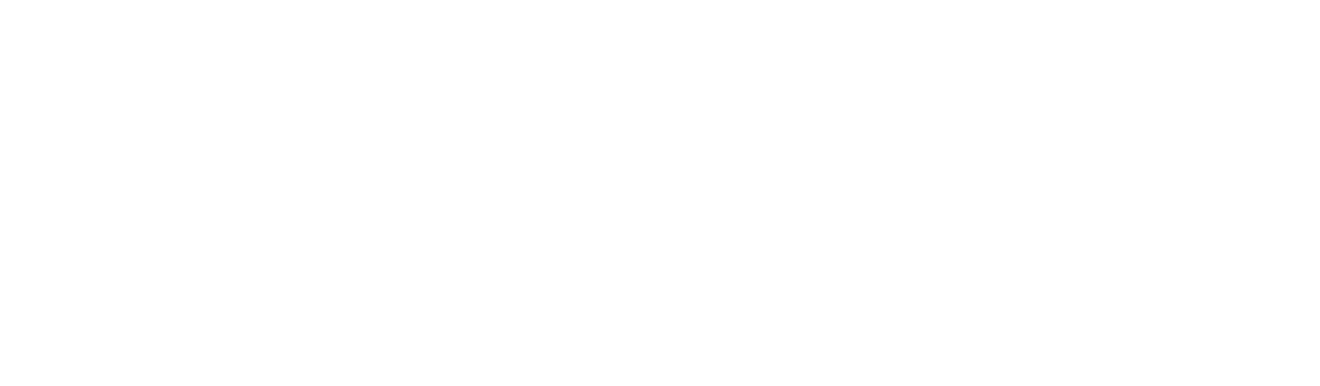
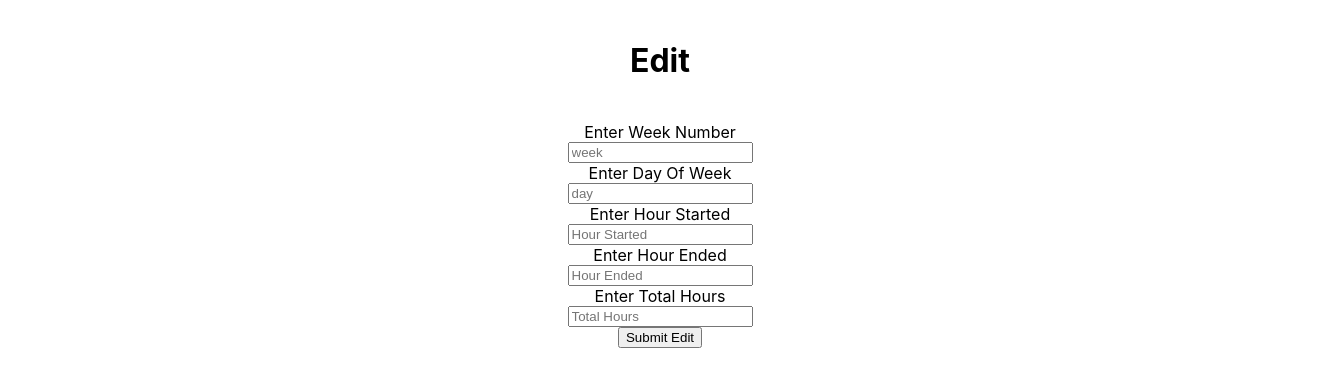
Before and after one commit to HugoHern/OnTheClock-App, a React (Create React App) app in the folder client/: page /edit in a window 1280 px wide. Before the commit this address had no page. Shown: the top 386 px of the page, 1320 px wide, since content can reach past the window. Built offline with nearby package versions, Linux system fonts and the light colour scheme.

Commit message:
added the post request to the modal component to add hours

```diff
--- a/client/src/App.js
+++ b/client/src/App.js
@@ -2,25 +2,29 @@
 import './App.css';
 
 
-import {BrowserRouter, Routes, Route, Link } from "react-router-dom";
+import {BrowserRouter, Routes, Route } from "react-router-dom";
 import Hours from './pages/Hours';
 import Login from './pages/Login';
 import Signup from './pages/Signup';
-import DailyHours from './pages/DailyHours';
+import DailyHours from './components/DailyHours';
+import Edit from './pages/Edit';
 
 function App() {
   return (
+    <BrowserRouter>
     <div className="App">
 
-      <BrowserRouter>
+
       <Routes>
         <Route path="/" element={<Hours/>} />
        <Route path="login" element={<Login />} />
        <Route path="signup" element={<Signup />} />
        <Route path="dailyhours" element={<DailyHours />} />
+       <Route path= 'edit' element={<Edit />} />
       </Routes>
-      </BrowserRouter>
+
     </div>
+    </BrowserRouter>
   );
 }
 
--- /dev/null
+++ b/client/src/components/DailyHours.js
@@ -0,0 +1,119 @@
+import React, { useState, useEffect } from "react";
+import Grid from "@mui/material/Grid";
+import Button from "@mui/material/Button";
+import Card from "@mui/material/Card";
+import Typography from "@mui/material/Typography";
+import Header from "./Header";
+import Box from "@mui/material/Box";
+import axios from "axios";
+import {Routes, Route} from 'react-router-dom';
+
+import Edit from '../pages/Edit';
+
+/*const mondayHours = {
+  day: "Monday",
+  hourStarted: "12:00",
+  hourEnded: "18:00",
+  totalHours: 6,
+};
+
+const weekdays = [
+  mondayHours,
+  mondayHours,
+  mondayHours,
+  mondayHours,
+  mondayHours,
+  mondayHours,
+  mondayHours,
+];*/
+
+function DailyHours() {
+  const [dailyHours, setDailyHours] = useState([]);
+  const [id, setID] = useState('');
+
+  <Routes>
+    <Route path="/edit" element={<Edit props={id} />} />
+  </Routes>
+
+
+
+  const deleteTime = (id, e) => {
+    axios.delete(`http://localhost:5000/time/delete/${id}`).then((res) => {
+      console.log(res);
+      console.log(res.data);
+    });
+
+    const time = dailyHours.filter((item) => item.id !== id);
+    setDailyHours(time);
+  };
+
+  useEffect(() => {
+    const fetchData = async () => {
+      try {
+        const response = await axios.get("http://localhost:5000/time");
+        setDailyHours(response.data);
+      } catch (error) {
+        console.log(error.response.data);
+        console.log(error.response.status);
+      }
+
+    };
+
+    fetchData();
+  }, []);
+
+  console.log(dailyHours);
+
+  return (
+    <>
+      <Box
+        className="box-container"
+        sx={{
+          display: "flex",
+          justifyContent: "center",
+          alignItems: "center",
+          alignContent: "center",
+        }}
+      >
+        <Grid sx={{ flexGrow: 1 }} container spacing={2}>
+          <Grid item xs={12}>
+            <Grid
+              container
+              justifyContent="center"
+              alignItems="center"
+              spacing={3}
+            >
+              {dailyHours.map((value) => (
+                <Grid item key={Math.random(value.totalHours)}>
+                  <Card variant="outlined">
+                    <Typography sx={{ mb: 1.5 }} color="text.secondary">
+                      {value.day}
+                    </Typography>
+                    <Typography sx={{ mb: 1.5 }} color="text.secondary">
+                      Starting Time: {value.hourStarted}
+                    </Typography>
+                    <Typography sx={{ mb: 1.5 }} color="text.secondary">
+                      Ending Time: {value.hourEnded}
+                    </Typography>
+                    <Typography sx={{ mb: 1.5 }} color="text.secondary">
+                      Total Hours: {value.totalHours}
+                    </Typography>
+                    <Button size="small" href='/edit' onClick={(e) => setID(value._id)}> Edit </Button>
+                    <Button
+                      size="small"
+                      onClick={(e) => deleteTime(value._id, e)}
+                    >
+                      Delete
+                    </Button>
+                  </Card>
+                </Grid>
+              ))}
+            </Grid>
+          </Grid>
+        </Grid>
+      </Box>
+    </>
+  );
+}
+
+export default DailyHours;
--- a/client/src/components/Modal.js
+++ b/client/src/components/Modal.js
@@ -1,6 +1,34 @@
-import React from 'react'
+import React, {useState} from 'react'
+import axios from "axios";
+
 
 function Modal({closeModal}) {
+
+  const [time, setTime] = useState({})
+
+  const handleChange = (event) => {
+    const name = event.target.name
+    const value = event.target.value
+    setTime(values => ({...values, [name]: value}))
+  }
+
+  const handleSubmit = (event) => {
+    event.preventDefault();
+    axios
+      .post(`http://localhost:5000/time`, {
+        day: time.day,
+        hourStarted: time.hourStarted,
+        hourEnded: time.hourEnded,
+        totalHours: time.totalHours
+      })
+      .then((res) => {
+        console.log("Posted Time");
+      })
+      .catch((err) => {
+        console.log("err");
+      });
+    }
+
   return (
     <>
     <div>
@@ -8,9 +36,11 @@
     </div>
     <div>
         <form>
-            <input placeholder='Enter Day' />
-            <input placeholder='Enter Hours'/>
-            <button onClick={console.log('submitted')}>Submit</button>
+            <input type='text' name='day' onChange={handleChange} placeholder='Enter Date' />
+            <input type ='text' name='hourStarted' onChange={handleChange} placeholder = 'Enter Hour Started'/>
+            <input type = 'text' name='hourEnded' onChange={handleChange} placeholder='Enter Hour Ended'/>
+            <input type='number' name='totalHours' onChange={handleChange} placeholder='Enter Total Daily Hours'/>
+            <button onClick={handleSubmit}>Submit</button>
         </form>
     </div>
     </>
--- a/client/src/pages/DailyHours.js
+++ /dev/null
@@ -1,114 +0,0 @@
-import React, {useState, useEffect} from "react";
-import Grid from "@mui/material/Grid";
-import Button from '@mui/material/Button';
-import Card from "@mui/material/Card";
-import Typography from "@mui/material/Typography";
-import Header from '../components/Header'
-import Box from "@mui/material/Box";
-import "./pages.css";
-import axios from "axios";
-
-
-/*const mondayHours = {
-  day: "Monday",
-  hourStarted: "12:00",
-  hourEnded: "18:00",
-  totalHours: 6,
-};
-
-const weekdays = [
-  mondayHours,
-  mondayHours,
-  mondayHours,
-  mondayHours,
-  mondayHours,
-  mondayHours,
-  mondayHours,
-];*/
-
-
-function DailyHours() {
-
-  const [dailyHours, setDailyHours] = useState([]);
-
-  const deleteTime = (id, e) => {
-    axios.delete(`http://localhost:5000/time/delete/${id}`)
-    .then(res => {
-        console.log(res);
-        console.log(res.data);
-      })
-
-
-      const time = dailyHours.filter(item => item.id !== id);
-      setDailyHours(time);
-    }
-
-
-
-  useEffect(() => {
-    const fetchData = async () => {
-      try {
-        const response = await axios.get("http://localhost:5000/time");
-        setDailyHours(response.data);
-      } catch (error) {
-        console.log(error.response.data);
-        console.log(error.response.status);
-      }
-    };
-
-    fetchData()
-  }, []);
-
-
-  console.log(dailyHours)
-
-
-  return (
-    <>
-    <Header />
-      <Box
-      className="box-container"
-      sx={{
-        display: "flex",
-        justifyContent: "center",
-        alignItems: "center",
-        alignContent: "center",
-      }}
-    >
-      <Grid sx={{ flexGrow: 1 }} container spacing={2}>
-        <Grid item xs={12}>
-          <Grid
-            container
-            justifyContent="center"
-            alignItems="center"
-            spacing={3}
-          >
-            {dailyHours.map((value) => (
-              <Grid item key={Math.random(value.totalHours)}>
-                <Card variant="outlined">
-                  <Typography sx={{ mb: 1.5 }} color="text.secondary">
-                    {value.day}
-                  </Typography>
-                  <Typography sx={{ mb: 1.5 }} color="text.secondary">
-                  Starting Time:  {value.hourStarted}
-                  </Typography>
-                  <Typography sx={{ mb: 1.5 }} color="text.secondary">
-                  Ending Time: {value.hourEnded}
-                  </Typography>
-                  <Typography sx={{ mb: 1.5 }} color="text.secondary">
-                    Total Hours: {value.totalHours}
-                  </Typography>
-                  <Button size="small">Edit</Button>
-                  <Button size="small" onClick={(e) => deleteTime(value._id, e)}>Delete</Button>
-                </Card>
-              </Grid>
-            ))}
-          </Grid>
-        </Grid>
-      </Grid>
-    </Box>
-    </>
-  );
-}
-
-export default DailyHours;
--- /dev/null
+++ b/client/src/pages/Edit.js
@@ -0,0 +1,76 @@
+import React, { useState } from "react";
+import axios from "axios";
+
+
+function Edit(props) {
+  const [hours, setHours] = useState({});
+
+  const handleChange = (event) => {
+    const name = event.target.name
+    const value = event.target.value
+    setHours(values => ({...values, [name]: value}))
+  }
+
+  const handleSubmit = (event) => {
+    event.preventDefault();
+    console.log(hours);
+    console.log(props.id)
+
+    axios
+      .put(`http://localhost:5000/time/edit/${props.id}`, {
+        week: hours.week,
+        day: hours.day,
+      })
+      .then((res) => {
+        console.log("Edited time");
+      })
+      .catch((err) => {
+        console.log("err");
+      });
+    }
+
+  return (
+    <div
+      style={{
+        display: "flex",
+        flexDirection: "column",
+        alignItems: "center",
+        height: 500,
+        width: "100%",
+        padding: "20px",
+        borderRadius: "20px",
+      }}
+    >
+      <h1>Edit</h1>
+      <form  onSubmit={handleSubmit}  style={{
+        display: "flex",
+        flexDirection: "column",
+        alignItems: "center",
+        height: 500,
+        width: "100%",
+        padding: "20px",
+        borderRadius: "20px",
+      }}>
+        <label >Enter Week Number</label>
+        <input type="number" name="week" placeholder="week" onChange={handleChange} />
+
+        <label >Enter Day Of Week</label>
+        <input type="text" name="day" placeholder="day" onChange={handleChange}/>
+
+        <label >Enter Hour Started</label>
+        <input type="text" name="hourStarted" placeholder="Hour Started" onChange={handleChange}/>
+
+        <label >Enter Hour Ended</label>
+        <input type="text" name="hourEnded" placeholder="Hour Ended" onChange={handleChange}/>
+
+        <label >Enter Total Hours</label>
+        <input type="number" name="totalHours" placeholder="Total Hours" onChange={handleChange} />
+        <button type="submit">
+          Submit Edit
+        </button>
+      </form>
+    </div>
+  );
+}
+
+export default Edit;
--- a/client/src/pages/Hours.js
+++ b/client/src/pages/Hours.js
@@ -5,6 +5,7 @@
 import Week from '../components/Week'
 import Box from '@mui/material/Box'
 import Greeting from '../components/Greeting';
+import DailyHours from '../components/DailyHours';
 
 function Hours() {
 /*sample data */
@@ -23,7 +24,7 @@
       <div className="Hours">
         <Header />
         <Greeting user={currentUser}/>
-        <Week />
+        <DailyHours />
       </div>
       <Box sx={{ display: 'flex', justifyContent: "center" }}>
         <Clockin />
```
Also changed, not shown: 2 other files (tests, documents, lock files or other folders).
